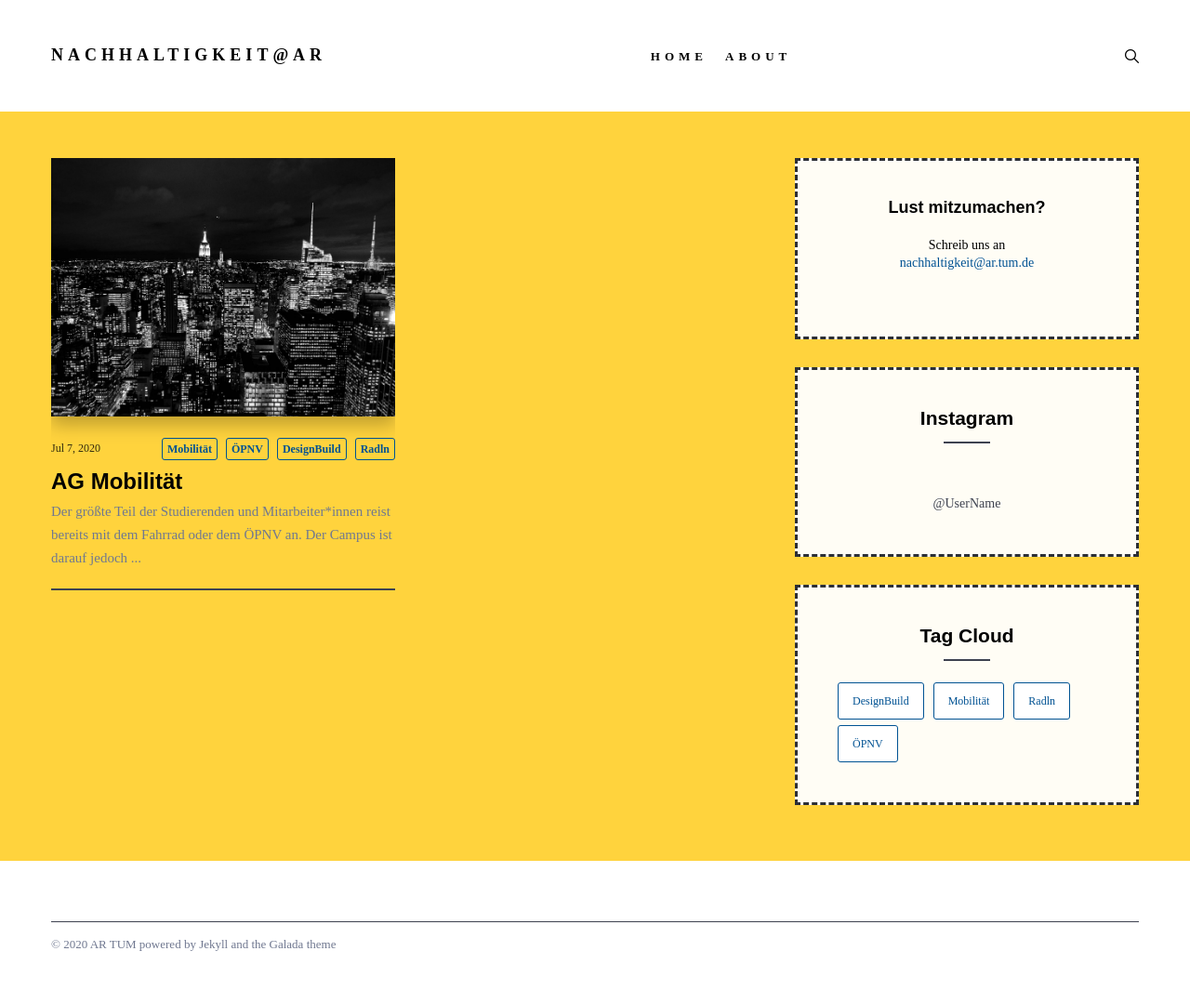
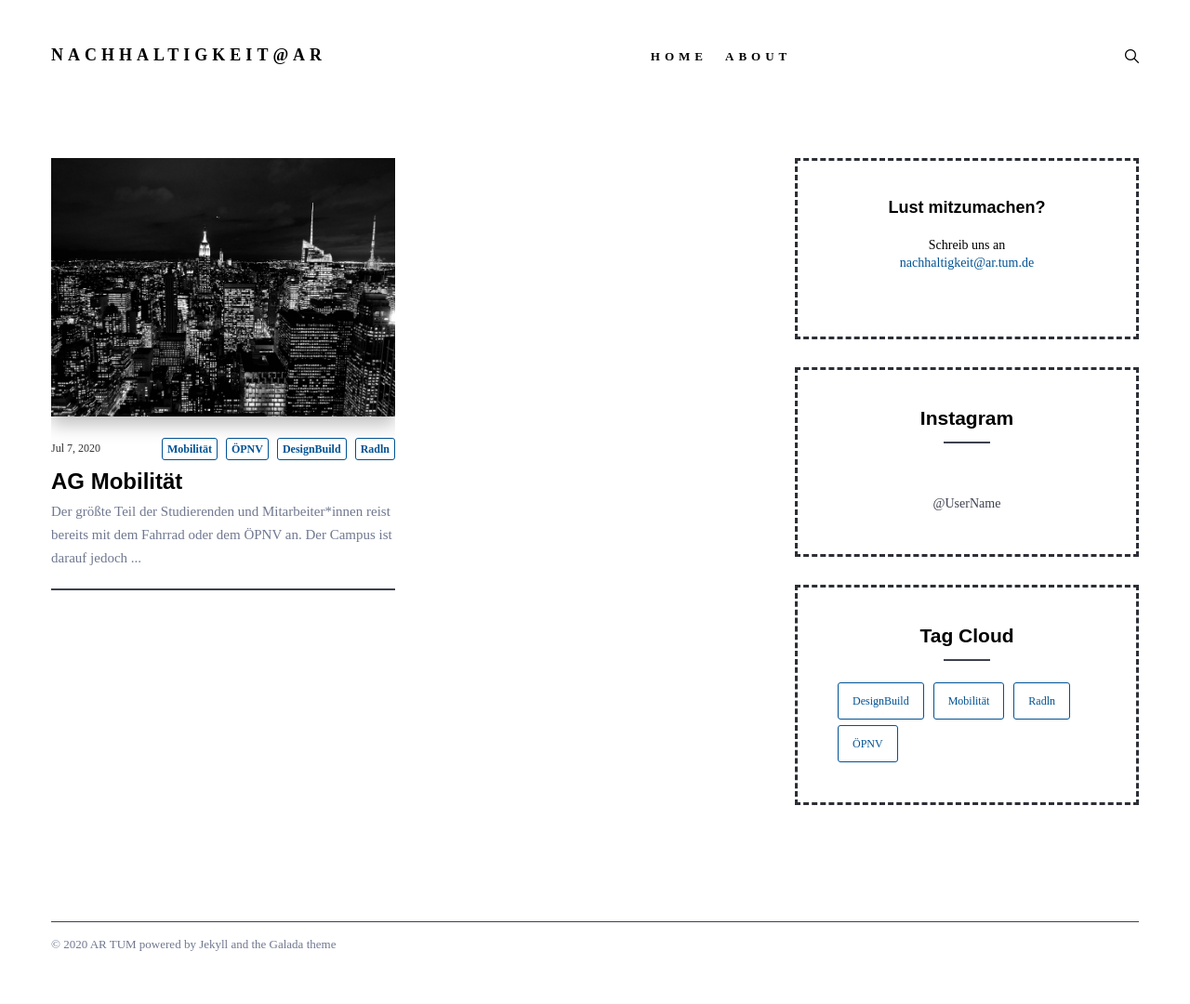
Before and after one commit to hingstarne/artumnachhaltigkeit, a Jekyll site: the page built from index.html, in a window 1280 px wide. Shown: the whole page at 93% size. Built offline with Jekyll 4.4.1, drawn with Linux system fonts in a browser that asks for light colours; nearby versions of some CDN libraries; some web fonts are replaced; the list of posts is cut into pages by our own code.

Commit message:
change experiment back

```diff
--- a/_sass/0-settings/_colors.scss
+++ b/_sass/0-settings/_colors.scss
@@ -16,7 +16,7 @@ $yellow: #ffd33d;
 
 
 // Background Colors
-$background: $yellow;
+$background: $white;
 
 // Body Color
 $body-color: $text;
```
